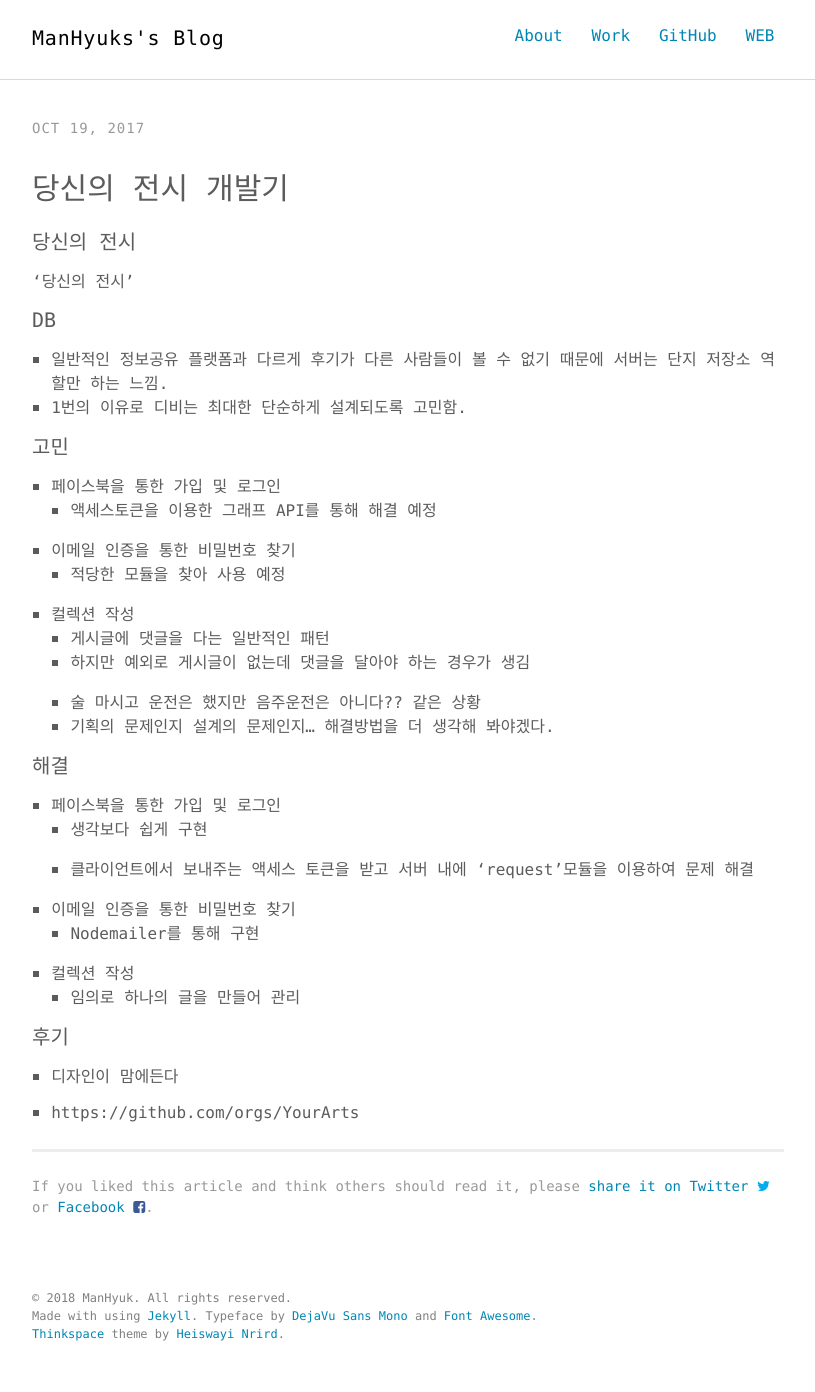
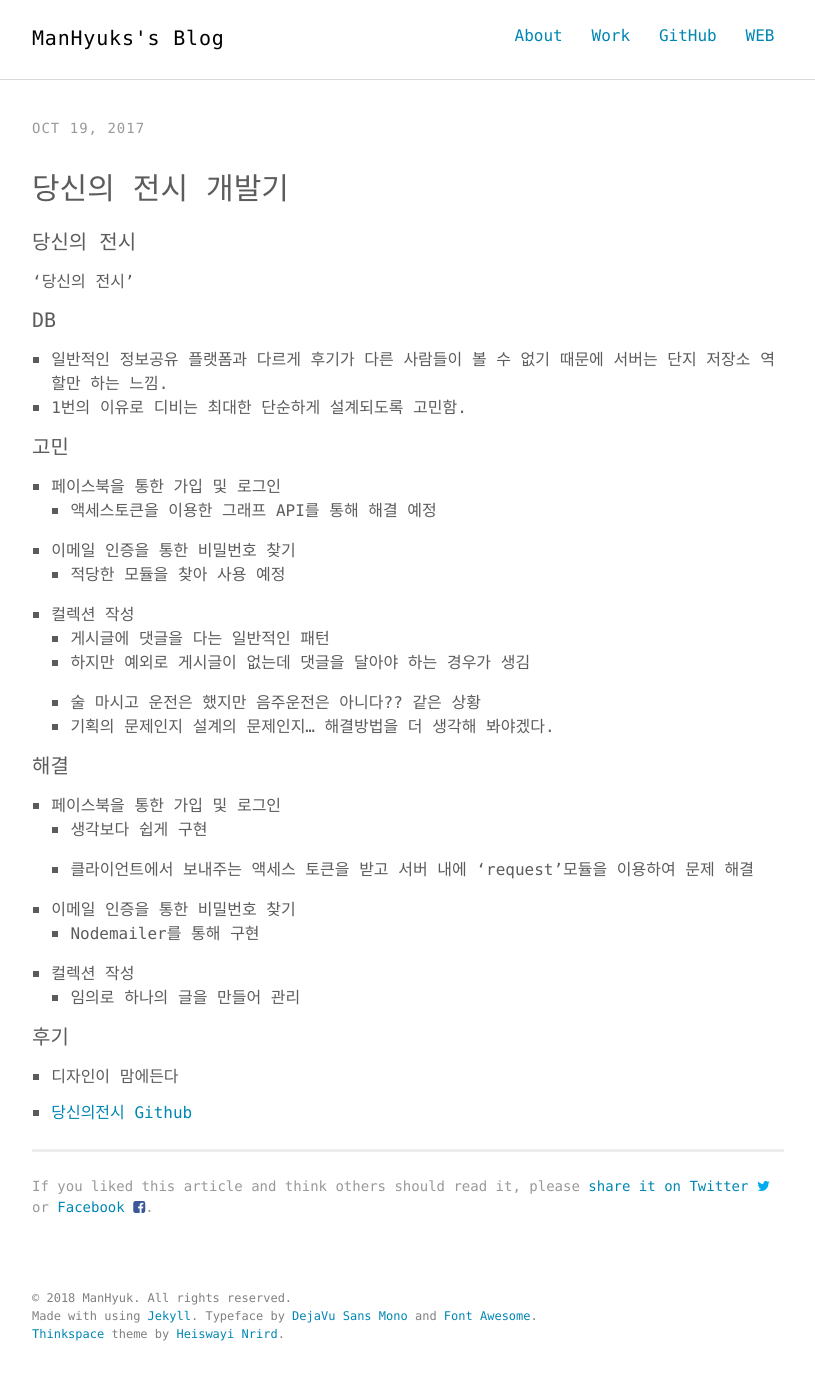
Before and after one commit to ManHyuk/ManHyuk.github.io, a Jekyll site: the page built from _posts/2017-10-19-yourarts.md, in a window 1280 px wide. Shown: the whole page, without its empty margins (232-1047 px from the left). Built offline with Jekyll 4.4.1, drawn with Linux system fonts in a browser that asks for light colours.

Commit message:
edit link

```diff
--- a/_posts/2017-10-19-yourarts.md
+++ b/_posts/2017-10-19-yourarts.md
@@ -53,4 +53,4 @@ keywords: ""
 #### 후기
 1. 디자인이 맘에든다
 
-2. https://github.com/orgs/YourArts
+2. [당신의전시 Github](https://github.com/orgs/YourArts)
```
